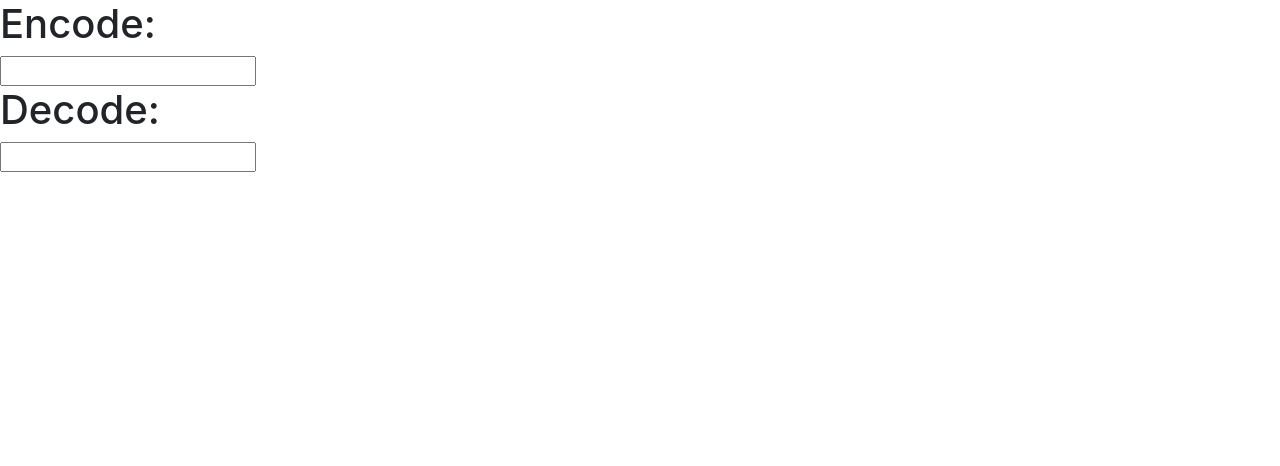
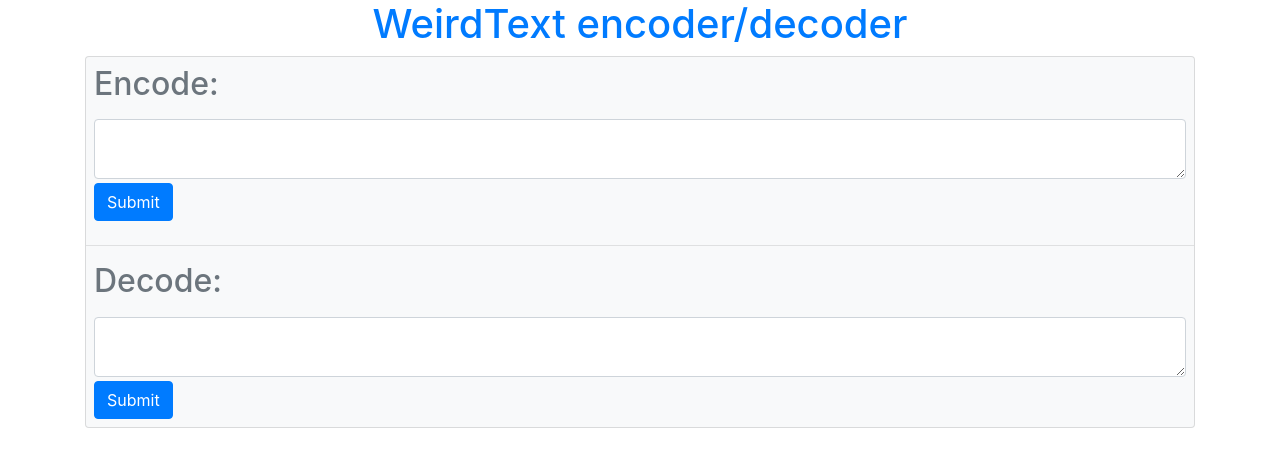
Before and after one commit to StylishTriangles/weird-text, a plain HTML site: page docs/index.html in a window 1280 px wide. Drawn offline with nearby package versions, Linux system fonts and the light colour scheme.

Commit message:
Added frontend for the app to github pages

```diff
--- a/docs/index.html
+++ b/docs/index.html
@@ -10,13 +10,82 @@
 <title>WeirdText Encoder/Decoder</title>
 </head>
 <body>
-    <h1>Encode:</h1>
-    <form>
-        <input type="text"/>
-    </form>
-    <h1>Decode:</h1>
-    <form>
-        <input type="text"/>
-    </form>
+<main class="page-content" aria-label="Content">
+    <div class="container">
+        <h1 class="text-center text-primary">WeirdText encoder/decoder</h1>
+        <div class="card bg-light">
+            <h2 class="text-secondary m-2">Encode:</h1>
+            <form class="m-2">
+                <textarea id="text_encode" class="form-control input-lg" type="text"></textarea>
+                <button type="button" value="Submit" class="btn btn-primary mt-1" onclick="encode()">Submit</button>
+            </form>
+            <span id="encode_span" class="m-2" style="display: none;">
+                <h5 class="text-secondary">Response:</h5>
+                <div class="card">
+                    <textarea id="encode_response" class="form-control"></textarea>
+                </div>
+            </span>
+            <hr/>
+            <h2 class="text-secondary ml-2">Decode:</h1>
+            <form class="m-2">
+                <textarea id="text_decode" class="form-control input-lg" type="text"></textarea>
+                <button type="button" value="Submit" class="btn btn-primary mt-1" onclick="decode()">Submit</button>
+            </form>
+            <span id="decode_span" class="m-2" style="display: none;">
+                <h5 class="text-secondary">Response:</h5>
+                <div class="card">
+                    <textarea id="decode_response" class="form-control"></textarea>
+                </div>
+            </span>
+        </div>
+    </div>
+
+</main>
 </body>
+<script>
+"use strict";
+const heroku_url = "https://weird-text-1112.herokuapp.com";
+const url_encode = heroku_url + "/v1/encode";
+const url_decode = heroku_url + "/v1/decode";
+function encode() {
+    var text_to_encode = $("#text_encode").val()
+    $.ajax({
+        type: 'POST',
+        url: url_encode,
+        data: text_to_encode,
+        contentType:"text/plain; charset=utf-8"
+    })
+    .done(function(res) {
+        $("#encode_span").show();
+        $("#encode_response").html(res).trigger("input")
+    })
+    .fail(function(data) {
+        alert(data);
+    });
+}
+
+function decode() {
+    var text_to_decode = $("#text_decode").val()
+    $.ajax({
+        type: 'POST',
+        url: url_decode,
+        data: text_to_decode,
+        contentType:"text/plain; charset=utf-8"
+    })
+    .done(function(res) {
+        $("#decode_span").show();
+        $("#decode_response").html(res).trigger("input")
+    })
+    .fail(function(data) {
+        alert(data.responseText);
+    });
+}
+
+$("textarea").each(function () {
+  this.setAttribute("style", "height:" + (this.scrollHeight) + "px;overflow-y:hidden;");
+}).on("input", function () {
+  this.style.height = "auto";
+  this.style.height = (this.scrollHeight) + "px";
+});
+</script>
 </html>
```
Also changed, not shown: 1 other file.
